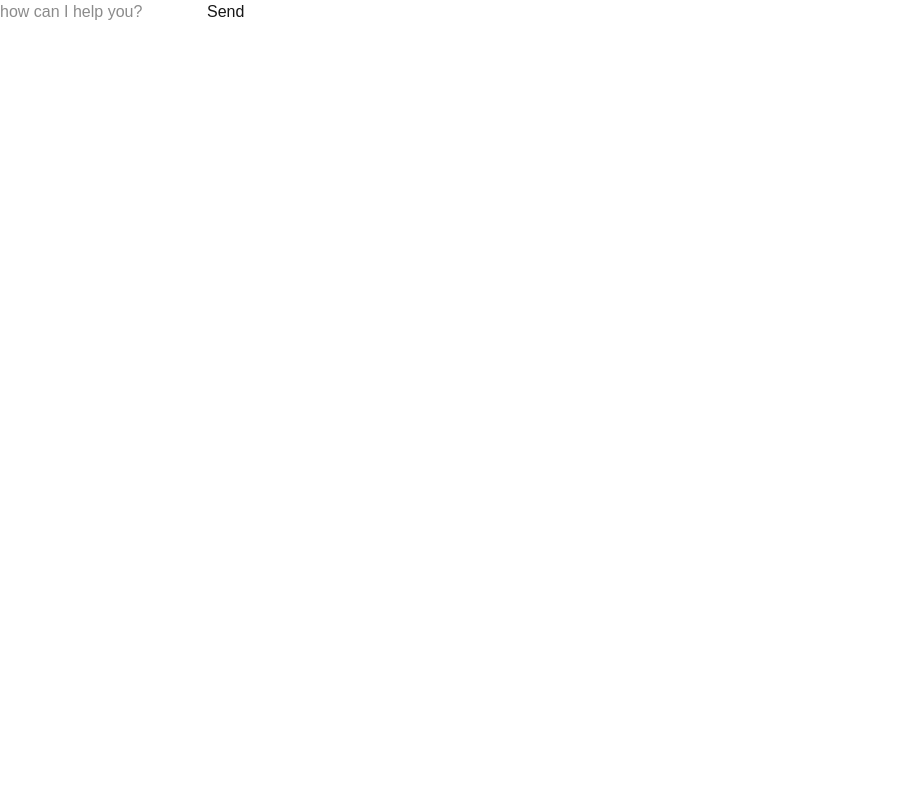
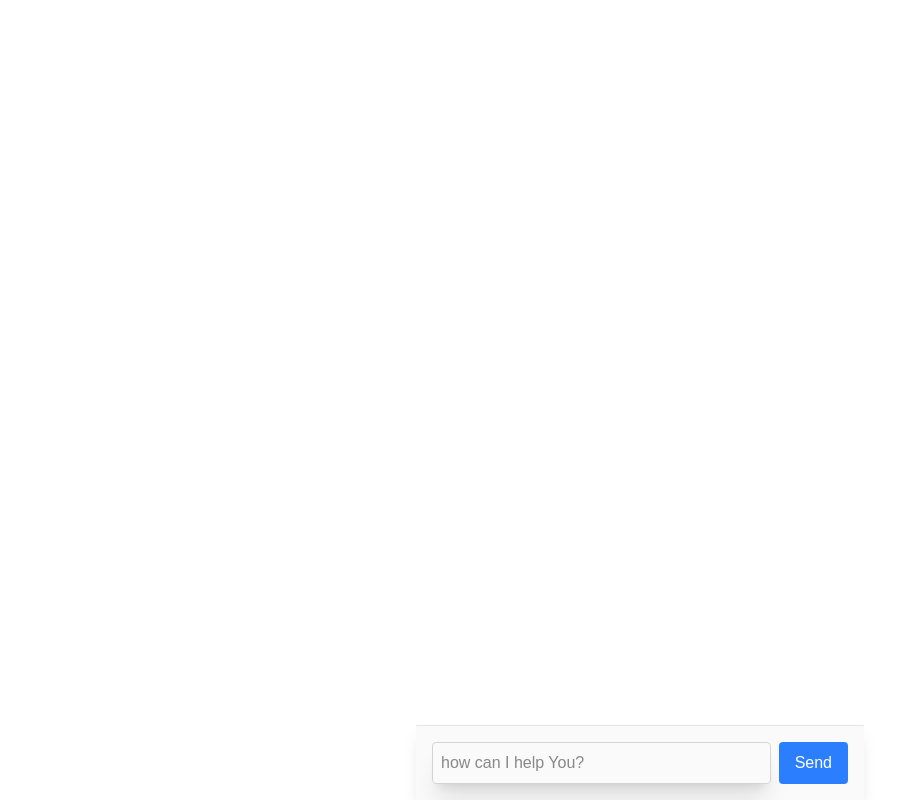
Before and after one commit to YuriyPilipenkoKH/ai-tools, a Next.js app: page /ui/completion in a window 1280 px wide. Shown: the whole page, without its empty margins (0-910 px from the left). Built offline with nearby package versions, Linux system fonts and the light colour scheme.

Commit message:
some styles for completion page

```diff
--- a/src/app/ui/completion/page.tsx
+++ b/src/app/ui/completion/page.tsx
@@ -2,11 +2,15 @@
 
 export default function CompletionPage () {
   return (
-    <div>
-      <form>
-        <div>
-          <input type="text" placeholder="how can I help you?"/>
-          <button type="submit">Send</button>
+    <div className="flex flex-col w-full max-w-md py-24 mx-auto stretch">
+      <form className="fixed bottom-0 w-full max-w-md mx-auto left-0 right-0 p-4 bg-zinc-50 dark:bg-zinc-950 border-t border-zinc-200 dark:border-zinc-800 shadow-lg">
+        <div className="flex gap-2">
+          <input
+          type="text"
+          placeholder="how can I help You?"
+          className="flex-1 dark:bg-zinc-800 p-2 border border-zinc-300 dark:border-zinc-700 rounded shadow-xl"/>
+          <button type="submit"
+           className="bg-blue-500 text-white px-4 py-2 rounded hover:bg-blue-600 transition-colors disabled:opacity-50 disabled:cursor-not-allowed">Send</button>
         </div>
       </form>
     </div>
```
